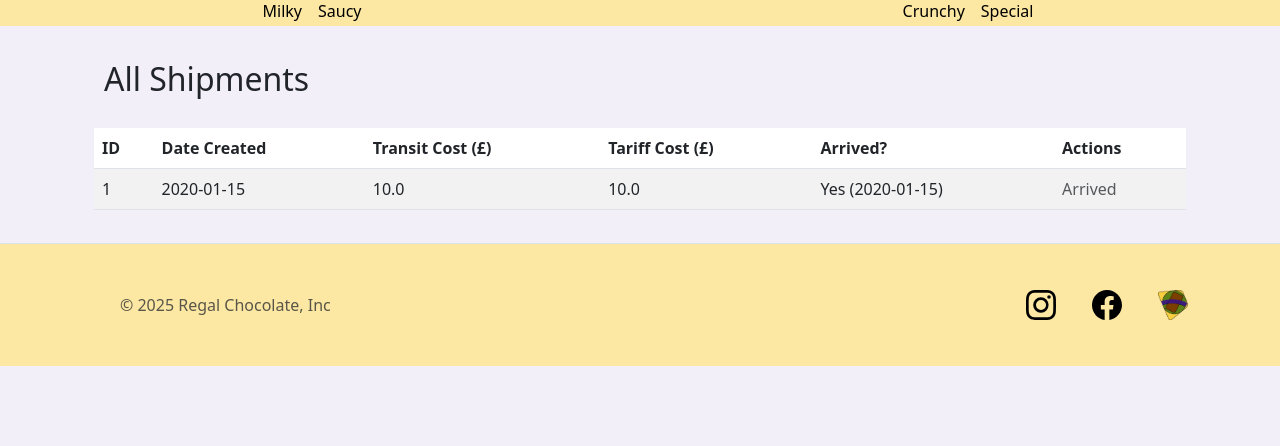
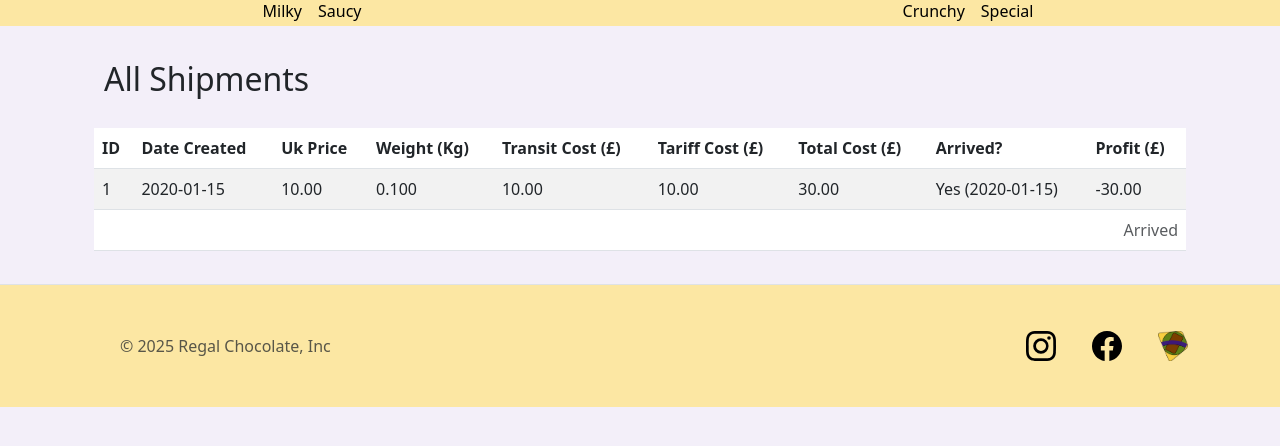
Before and after one commit to fjye1/chocolate_website, a Flask app: page /admin/shipments in a window 1280 px wide. Shown: the part 204-650 px from the top of the page. Run offline with Flask 3, Linux system fonts and the light colour scheme; a user stored in the database is signed in; tables that the repository leaves empty hold one stand-in row (values such as "Sample post"); some libraries are stand-ins or nearby versions.

Commit message:
add basic analytics for shipments

```diff
--- a/models.py
+++ b/models.py
@@ -157,7 +157,7 @@ class Box(db.Model):
 
     @property
     def total_price(self):
-        return self.quantity * self.uk_price_at_shipment
+        return self.uk_price_at_shipment
 
     @property
     def total_weight(self):
--- a/templates/Admin/admin_shipments.html
+++ b/templates/Admin/admin_shipments.html
@@ -7,10 +7,14 @@
         <tr>
             <th>ID</th>
             <th>Date Created</th>
+            <th>Uk Price</th>
+            <th>Weight (Kg)</th>
             <th>Transit Cost (£)</th>
             <th>Tariff Cost (£)</th>
+            <th>Total Cost (£)</th>
             <th>Arrived?</th>
-                <th>Actions</th>
+            <th>Profit (£)</th>
+<!--            <th>Product Left</th>-->
         </tr>
         </thead>
         <tbody>
@@ -18,8 +22,23 @@
         <tr>
             <td>{{ shipment.id }}</td>
             <td>{{ shipment.date_created.strftime("%Y-%m-%d") }}</td>
-                <td>{{ shipment.transit_cost }}</td>
-                <td>{{ shipment.tariff_cost }}</td>
+
+            <!-- UK Price -->
+            <td>{{ "%.2f"|format(shipment.total_product_cost) }}</td>
+
+            <!-- Weight -->
+            <td>{{ "%.3f"|format(shipment.total_weight / 1000) }}</td>
+
+            <!-- Transit Cost -->
+            <td>{{ "%.2f"|format(shipment.transit_cost) }}</td>
+
+            <!-- Tariff Cost -->
+            <td>{{ "%.2f"|format(shipment.tariff_cost) }}</td>
+
+            <!-- Total Cost -->
+            <td>{{ "%.2f"|format(shipment.total_cost) }}</td>
+
+            <!-- Arrived Section -->
             <td>
                 {% if shipment.has_arrived %}
                 Yes ({{ shipment.date_arrived.strftime("%Y-%m-%d") }})
@@ -27,10 +46,24 @@
                 No
                 {% endif %}
             </td>
-                <td>
+
+            <!-- Profit -->
+            <td>{{ "%.2f"|format(shipment.profitability) }}</td>
+
+            <!-- Product Left -->
+<!--            <td>{{ shipment.product_left }}</td>-->
+        </tr>
+
+        <!-- Action Row for marking arrived -->
+        <tr>
+            <td colspan="10" class="text-end">
                 {% if not shipment.has_arrived %}
-                    <form method="POST" action="{{ url_for('mark_shipment_arrived', shipment_id=shipment.id) }}">
-                        <button type="submit" class="btn btn-success btn-sm">Mark as Arrived</button>
+                <form method="POST"
+                      action="{{ url_for('mark_shipment_arrived', shipment_id=shipment.id) }}"
+                      class="d-inline">
+                    <button type="submit" class="btn btn-success btn-sm">
+                        Mark as Arrived
+                    </button>
                 </form>
                 {% else %}
                 <span class="text-muted">Arrived</span>
@@ -38,6 +71,7 @@
             </td>
         </tr>
         {% endfor %}
+
         </tbody>
     </table>
 </div>
```
Lines whose indentation alone changed are shown as unchanged.
